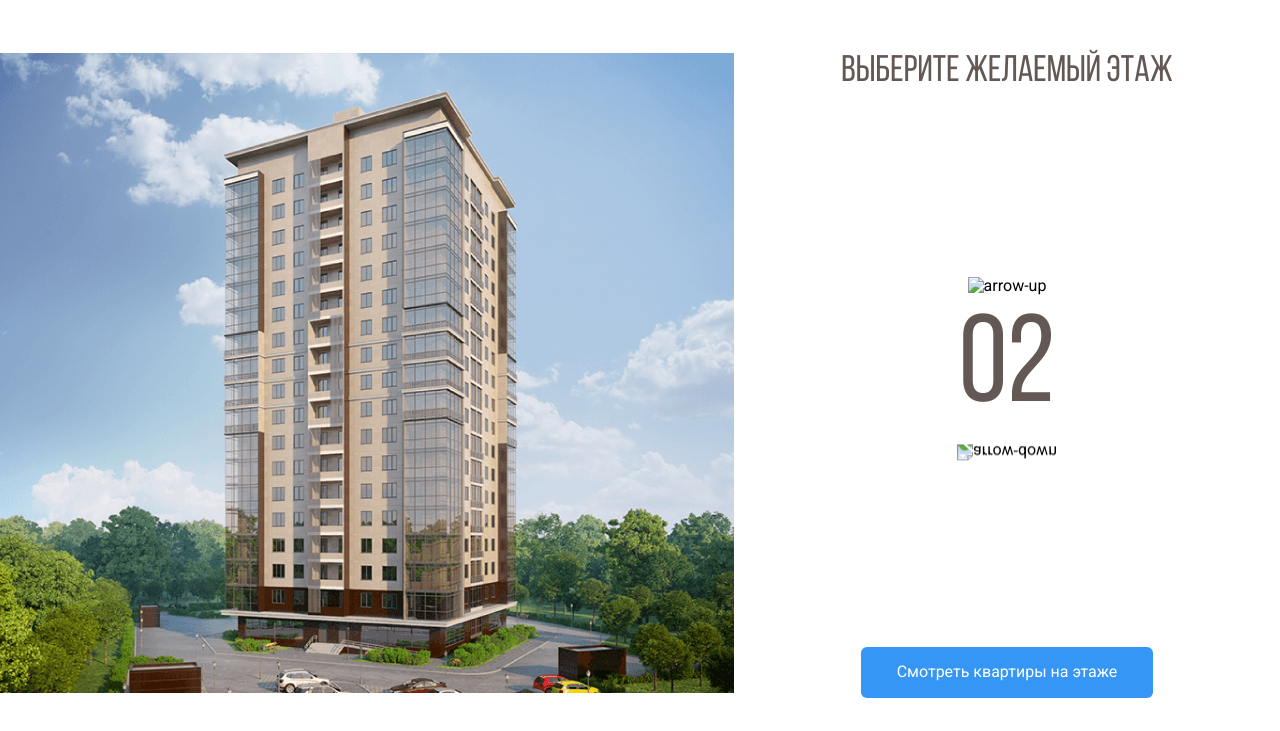
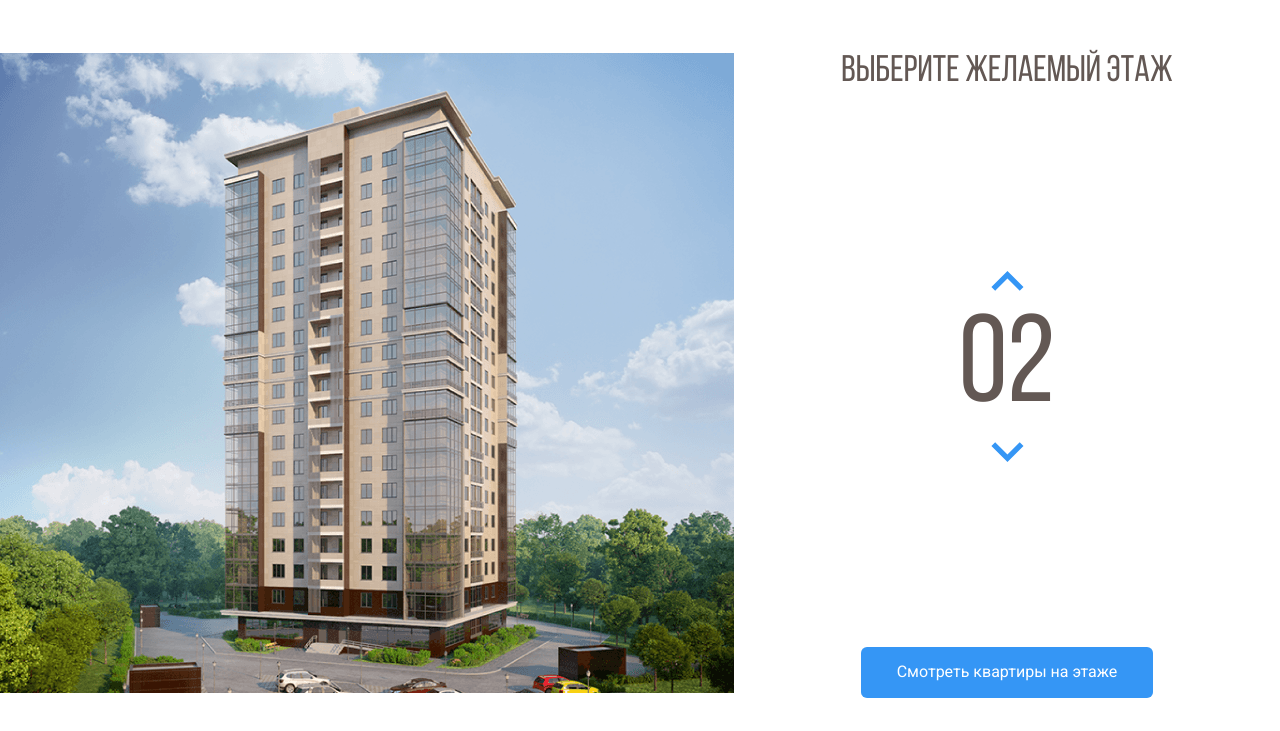
Before and after one commit to IrinaMeln/Melody, a plain HTML site: page index.html in a window 1280 px wide. Shown: the part 69-800 px from the top of the page. Drawn offline with nearby package versions, Linux system fonts and the light colour scheme; the site is published under a folder, as on GitHub Pages, so addresses that start at the root find nothing.

Commit message:
Update index.html

```diff
--- a/index.html
+++ b/index.html
@@ -77,11 +77,11 @@
       <h2 class="main-title">Выберите желаемый этаж</h2>
       <div class="counter-group">
         <button class="counter-button counter-up">
-          <img class="counter-arrow counter-arrow-up" src="/img/arrow.svg" alt="arrow-up">
+          <img class="counter-arrow counter-arrow-up" src="./img/arrow.svg" alt="arrow-up">
         </button>
         <span class="floor-counter counter">02</span>
         <button class="counter-button counter-down">
-          <img class="counter-arrow counter-arrow-down" src="/img/arrow.svg" alt="arrow-down">
+          <img class="counter-arrow counter-arrow-down" src="./img/arrow.svg" alt="arrow-down">
         </button>
       </div>
       <!-- /.counter-group -->
```
